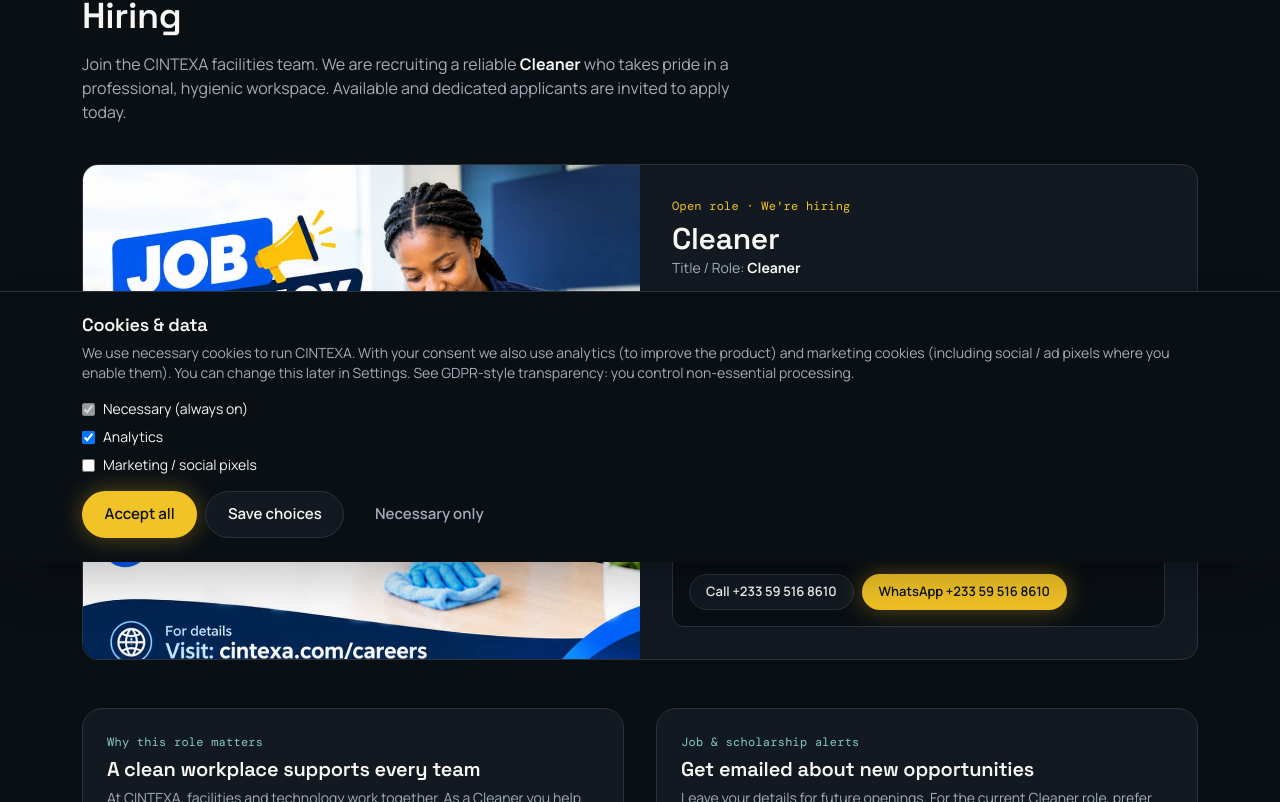
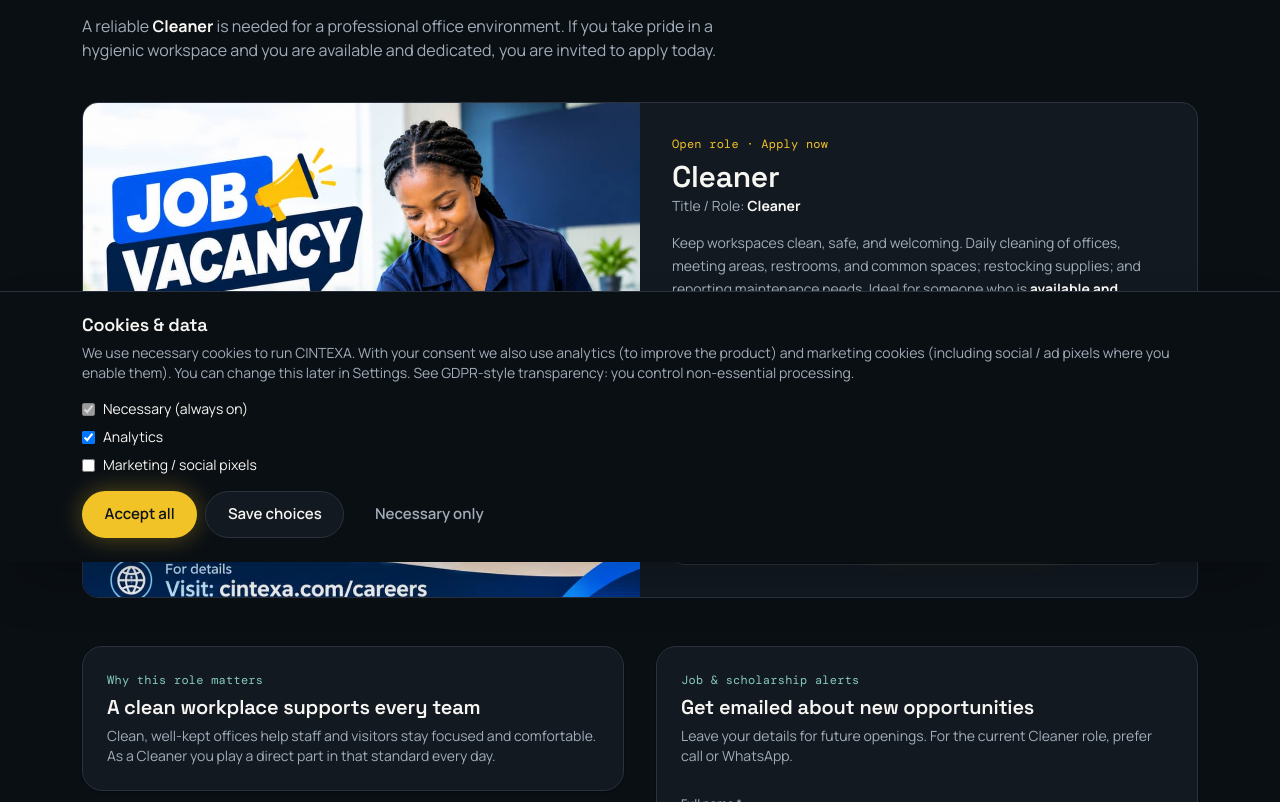
Before and after one commit to kyleel2249/CintexaWeb, a React (Vite) app in the folder artifacts/cintexa/: page /careers in a window 1280 px wide. Shown: the part 238-1040 px from the top of the page. Built offline with nearby package versions, Linux system fonts and the light colour scheme; no server answers.

Commit message:
Careers: neutral employer framing for Cleaner vacancy — Apply Now, not CINTEXA hiring

```diff
--- a/artifacts/cintexa/src/pages/Careers.tsx
+++ b/artifacts/cintexa/src/pages/Careers.tsx
@@ -6,7 +6,7 @@ const WHATSAPP_NUMBER = "233595168610";
 const PHONE_DISPLAY = "+233 59 516 8610";
 const PHONE_TEL = "+233595168610";
 const WHATSAPP_URL = `https://wa.me/${WHATSAPP_NUMBER}?text=${encodeURIComponent(
-  "Hello CINTEXA, I am interested in the Cleaner job vacancy. Please share application details.",
+  "Hello, I am interested in the Cleaner job vacancy. Please share application details.",
 )}`;
 
 const INTERESTS = [
@@ -47,9 +47,9 @@ export function Careers() {
 
   useEffect(() => {
     document.title =
-      "Cleaner Job Vacancy in Ghana | Careers & Scholarships — CINTEXA";
+      "Cleaner Job Vacancy in Ghana | Apply Now — Careers & Job Alerts";
     const desc =
-      "CINTEXA is hiring a Cleaner in Ghana. Apply for the cleaner job vacancy — available and dedicated candidates. Call or WhatsApp +233 59 516 8610. Sign up for job and scholarship alerts.";
+      "Cleaner job vacancy in Ghana. Apply now — available and dedicated candidates welcome. Call or WhatsApp +233 59 516 8610. Sign up for job and scholarship alerts.";
     let meta = document.querySelector('meta[name="description"]');
     if (!meta) {
       meta = document.createElement("meta");
@@ -120,13 +120,13 @@ export function Careers() {
       <div className="cx-container">
         <p className="cx-eyebrow">Careers · Jobs · Scholarships</p>
         <h1 className="cx-display mt-3 max-w-3xl text-3xl sm:text-4xl">
-          Cleaner Job Vacancy in Ghana — CINTEXA Is Hiring
+          Cleaner Job Vacancy in Ghana — Apply Now
         </h1>
         <p className="mt-4 max-w-2xl text-[hsl(var(--fg-muted))]">
-          Join the CINTEXA facilities team. We are recruiting a reliable{" "}
-          <strong className="text-[hsl(var(--fg))]">Cleaner</strong> who takes pride in a
-          professional, hygienic workspace. Available and dedicated applicants are invited to apply
-          today.
+          A reliable{" "}
+          <strong className="text-[hsl(var(--fg))]">Cleaner</strong> is needed for a professional
+          office environment. If you take pride in a hygienic workspace and you are available and
+          dedicated, you are invited to apply today.
         </p>
 
         {/* Featured vacancy */}
@@ -137,19 +137,19 @@ export function Careers() {
         >
           <meta itemProp="title" content="Cleaner" />
           <meta itemProp="employmentType" content="FULL_TIME" />
-          <meta itemProp="hiringOrganization" content="CINTEXA" />
+          <meta itemProp="hiringOrganization" content="Hiring partner" />
           <div className="grid gap-0 lg:grid-cols-2">
             <div className="relative min-h-[280px] bg-[hsl(var(--bg))]">
               <img
                 src="/careers/cleaner-job-vacancy.jpeg"
-                alt="CINTEXA job vacancy: Cleaner role — professional cleaning staff in modern office"
+                alt="Cleaner job vacancy — professional cleaning staff in modern office"
                 className="absolute inset-0 h-full w-full object-cover"
                 itemProp="image"
               />
             </div>
             <div className="flex flex-col justify-center p-6 sm:p-8">
               <p className="cx-eyebrow" style={{ color: "hsl(var(--accent))" }}>
-                Open role · We&apos;re hiring
+                Open role · Apply now
               </p>
               <h2 className="cx-display mt-2 text-2xl sm:text-3xl" itemProp="title">
                 Cleaner
@@ -158,9 +158,9 @@ export function Careers() {
                 Title / Role: <strong className="text-[hsl(var(--fg))]">Cleaner</strong>
               </p>
               <p className="mt-4 text-sm leading-relaxed text-[hsl(var(--fg-muted))]" itemProp="description">
-                Keep CINTEXA workspaces clean, safe, and welcoming. Daily cleaning of offices,
-                meeting areas, restrooms, and common spaces; restocking supplies; and reporting
-                maintenance needs. Ideal for someone who is{" "}
+                Keep workspaces clean, safe, and welcoming. Daily cleaning of offices, meeting
+                areas, restrooms, and common spaces; restocking supplies; and reporting maintenance
+                needs. Ideal for someone who is{" "}
                 <strong className="text-[hsl(var(--fg))]">available and dedicated</strong>,
                 punctual, and proud of high standards.
               </p>
@@ -184,7 +184,7 @@ export function Careers() {
                   Interested? Call or WhatsApp now
                 </p>
                 <p className="mt-1 text-xs text-[hsl(var(--fg-muted))]">
-                  Speak with the hiring team for application steps, location, and start date.
+                  Call or message for application steps, location, and start date.
                 </p>
                 <div className="mt-4 flex flex-wrap gap-2">
                   <a
@@ -213,9 +213,8 @@ export function Careers() {
               <p className="cx-eyebrow">Why this role matters</p>
               <h2 className="cx-display mt-2 text-xl">A clean workplace supports every team</h2>
               <p className="mt-2 text-sm text-[hsl(var(--fg-muted))]">
-                At CINTEXA, facilities and technology work together. As a Cleaner you help create the
-                environment where our staff and visitors can focus on building technology, commerce,
-                and growth for our clients.
+                Clean, well-kept offices help staff and visitors stay focused and comfortable. As a
+                Cleaner you play a direct part in that standard every day.
               </p>
             </div>
             <div className="cx-card">
```
